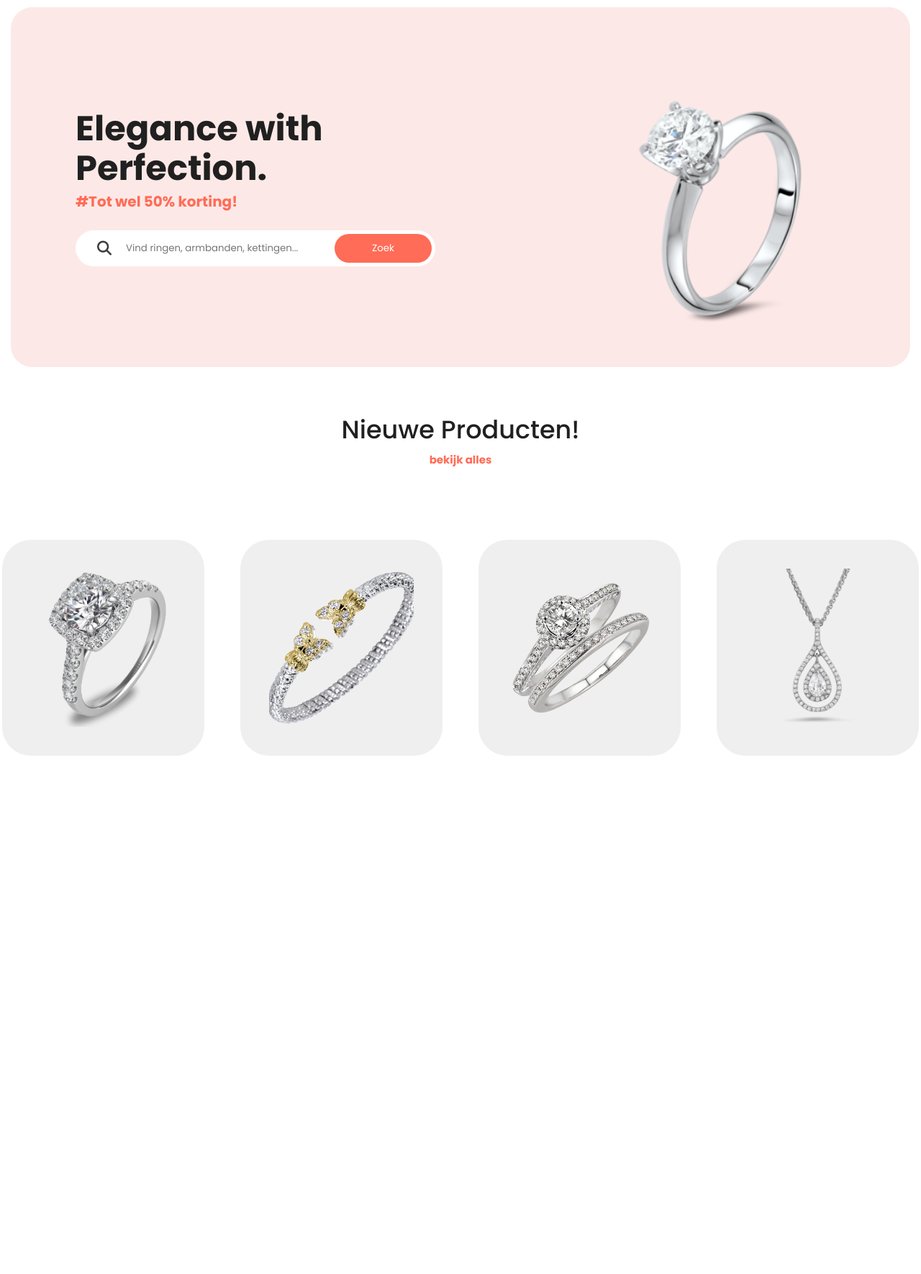
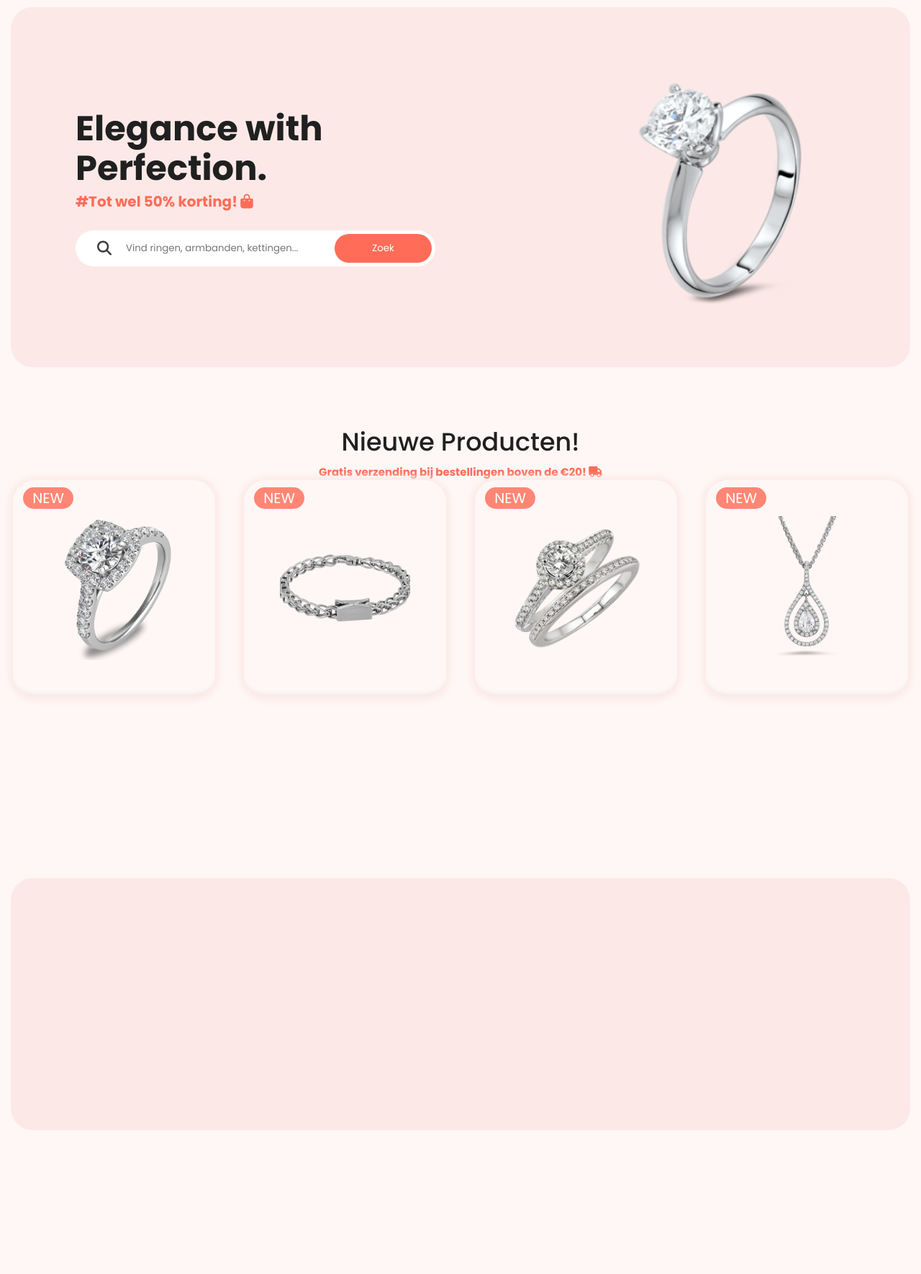
Before and after one commit to CarmenF04/make-it-rain, a PHP site: page / in a window 1280 px wide. Shown: the part 133-1903 px from the top of the page at 72% size. Before the commit the page ends 1183 px from the top, so only its background shows below. Run offline with PHP 8.4, Linux system fonts and the light colour scheme; some libraries are stand-ins or nearby versions.

Commit message:
aanpassingen

```diff
--- a/css/style.css
+++ b/css/style.css
@@ -19,6 +19,7 @@ a{
 
 body{
     font-size: 2rem;
+    background: #fef7f6;
 }
 
 /* ==Navigation============================== */
@@ -121,7 +122,7 @@ body{
 .ring-1{
     position: absolute;
     left: 80rem;
-    top: 10.5rem;
+    top: 8rem;
     width: 35rem;
     height: 35rem;
     object-fit: contain;
@@ -192,7 +193,7 @@ body{
 /* ==New products============================== */
 
 .section--first{
-    height: 50rem;
+    min-height:45rem;
 }
 
 .section--first strong{
@@ -208,7 +209,7 @@ body{
     display: flex;
     justify-content: center;
     align-items: center;
-    padding-top: 5rem;
+    padding-top: 6.7rem;
     font-size: 3.5rem;
     font-weight: 500;
     color: #202020;
@@ -219,20 +220,62 @@ body{
     justify-content: center;
     align-items: center;
     height: 100%;
-    gap: 5rem;
+    gap: 4rem;
     width: 100%;
 }
 
 .new-product{
     width: 28.1rem;
     height: 30rem;
-    background: #efefef;
+    box-shadow: 0 0.1rem 1rem 0.5rem #fce9e7,
+    inset 0 -1rem 1rem -1rem rgba(0,0,0,0.1);
     list-style: none;
-    padding: 4rem;
+    padding: 5rem;
+    border-radius: 3rem;
+    position: relative;
+}
+
+
+.new-product:hover{
+    cursor: pointer;
+}
+
+.new-product::after{
+    content:"NEW";
+    background: #ff6d57cf;
+    width: 25%;
+    display: flex;
+    justify-content: center;
+    align-items: center;
+    color: #ffffff;
+    position: absolute;
     border-radius: 4rem;
+    top: 1rem;
+    left: 5%;
 }
 .new-product > img{
     width: 100%;
     height: 100%;
     object-fit: cover;
 }
+
+/* ==Sale============================== */
+
+.section--second{
+    height:80rem;
+}
+
+.sales{
+    display:flex;
+    justify-content: center;
+    align-items: center;
+}
+
+.sale{
+    height: 35rem;
+    max-width: 125rem;
+    margin-top: 25rem;
+    background: #fce9e7;
+    border-radius: 3rem;
+    width:100%;
+}
--- a/index.html
+++ b/index.html
@@ -68,7 +68,9 @@
         <!-- text -->
         <figure class="search-banner-text">
             <h1>Elegance with Perfection.</h1>
-            <strong>#Tot wel 50% korting!</strong>
+            <strong>#Tot wel 50% korting!
+                <i class="fa-solid fa-bag-shopping"></i>
+            </strong>
 
             <!-- search-box -->
             <form action="" class="search-box">
@@ -92,14 +94,17 @@
     <section class="section section--first">
         <!-- text -->
         <p class="new-products-text">Nieuwe Producten!</p>
-        <strong>bekijk alles</strong>
+        <strong>Gratis verzending bij bestellingen boven de €20!
+            <p>&#160</p>
+            <i class="fa-solid fa-truck"></i>
+        </strong>
 
         <ul class="new-products">
             <li class="new-product">
                 <img src="/img/ring-3.png" alt="#">
             </li>
             <li class="new-product">
-                <img src="/img/armband-1.png" alt="">
+                <img src="/img/armband-3.png" alt="">
             </li>
             <li class="new-product">
                 <img src="/img/ring-4.png" alt="">
@@ -112,6 +117,16 @@
     </section>
 
 
+    <!-- ====new products end==== -->
+
+    <section class="section section--second">
+
+        <ul class="sales">
+            <li class="sale"></li>
+        </ul>
+
+    </section>
+
 </body>
 
 </html>
```
Also changed, not shown: README.md, img/armband-2.png (added), img/armband-3.jpg (added), img/armband-3.png (added).
